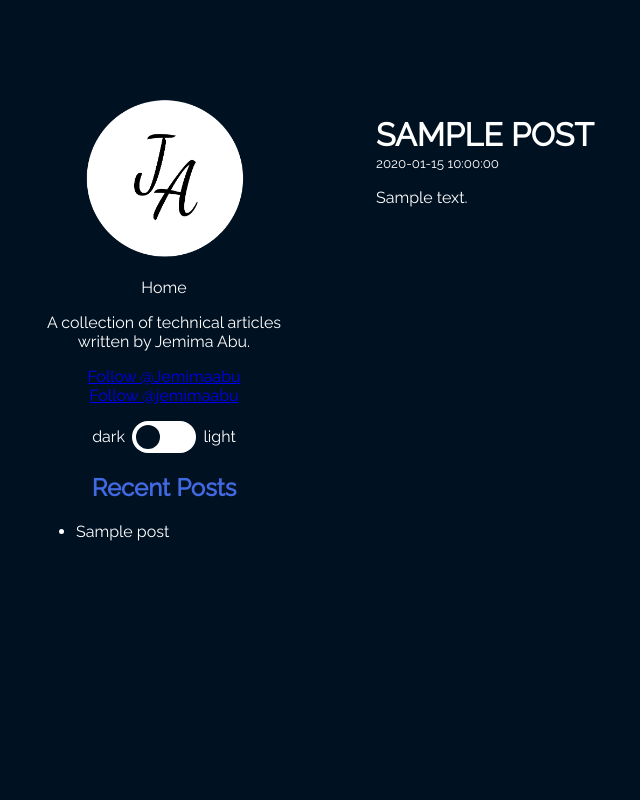
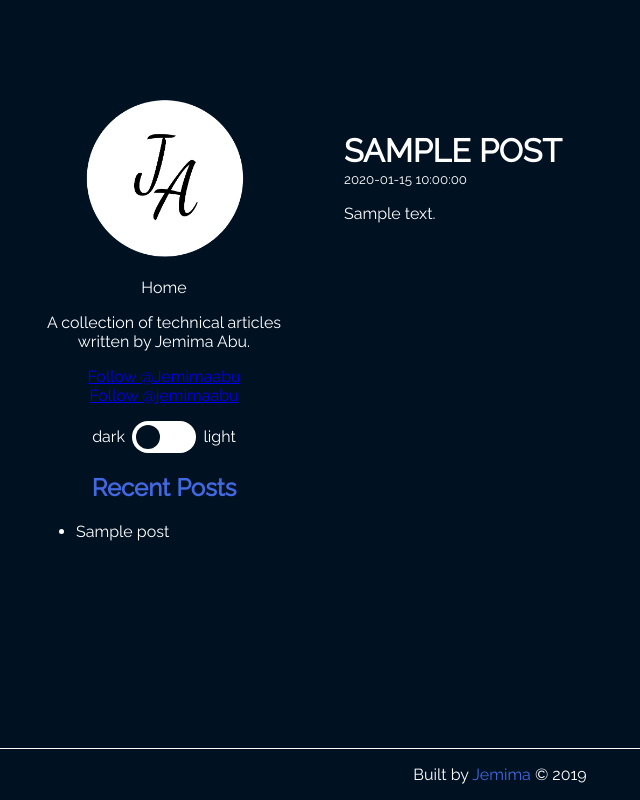
Before and after one commit to jemimaabu/v2.jemimaabu.com, a Flask app: template templates/blog.html in a window 1280 px wide. Shown: the whole page, without its empty margins (140-780 px from the left). Run offline with Flask 2, Linux system fonts and the light colour scheme; the template is opened without the code that fills it: most values are stand-ins (such as "Sample title", 1, 10 or a date in 2020); some libraries are stand-ins or nearby versions; some web fonts are replaced.

Commit message:
Included footer

```diff
--- a/static/css/blog.css
+++ b/static/css/blog.css
@@ -97,6 +97,10 @@ aside .blog-logo {
   border-radius: 50%;
 }
 
+input:focus + .toggle {
+  outline: -webkit-focus-ring-color auto 1px;
+}
+
 input:checked + .toggle:before {
   -webkit-transform: translateX(2em);
   -ms-transform: translateX(2em);
@@ -109,8 +113,9 @@ input:checked + .toggle:before {
 }
 
 main {
-  width: 65%;
+  width: 70%;
   float: right;
+  padding: 1em;
 }
 
 .blog-post {
@@ -158,6 +163,21 @@ nav a:hover {
   color: var(--blue-acc)
 }
 
+footer {
+  position: absolute;
+  bottom: 0;
+  left: 0;
+  right: 0;
+  border-top: 1px solid var(--main-color);
+  padding: 1em;
+  text-align: center;
+}
+
+footer a {
+  color: var(--blue-acc);
+  text-decoration: none;
+}
+
 @media (max-width: 992px) {
   body {
     padding: 2em;
--- a/templates/blog.html
+++ b/templates/blog.html
@@ -65,6 +65,9 @@
     </div>
     {% endfor %}
   </main>
+  <footer>
+    Built by <a href="/">Jemima</a> &copy; 2019
+  </footer>
 </body>
 <script src="{{ url_for('static', filename='js/blog.js') }}"></script>
 <script async src="https://platform.twitter.com/widgets.js" charset="utf-8"></script>
```
